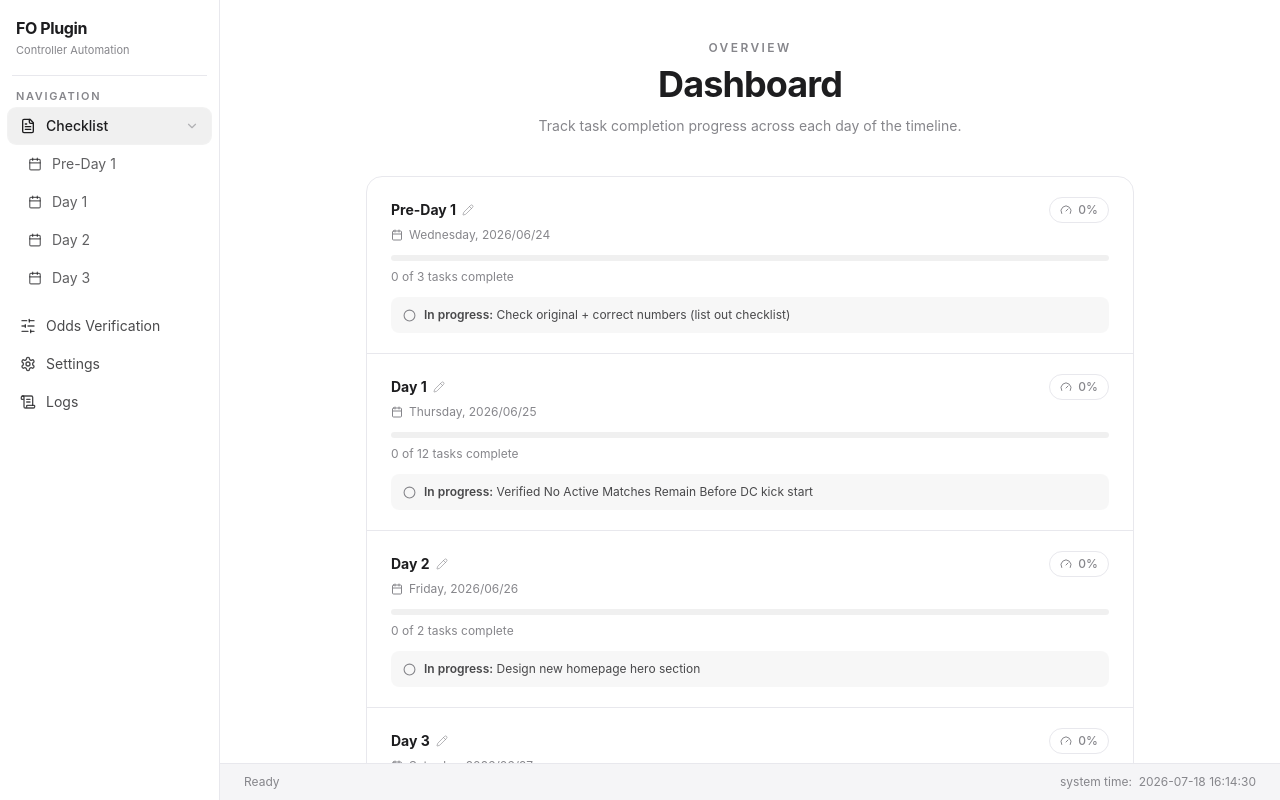
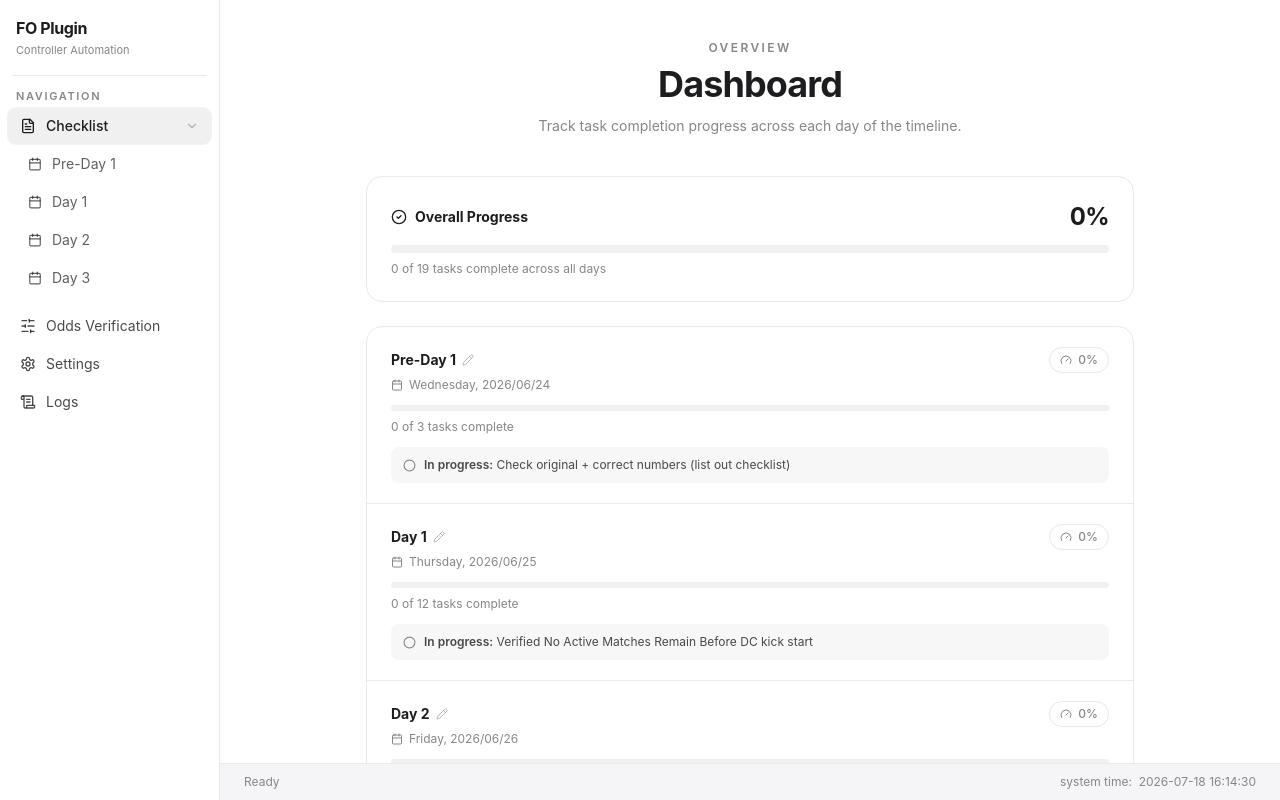
Before and after one commit to felix603102/autmoation_plugin, a React (Vite) app: page / in a window 1280 px wide. Built offline with nearby package versions, Linux system fonts and the light colour scheme.

Commit message:
feat: add global progress overview card to dashboard

```diff
--- a/src/components/pages/ChecklistDashboard.tsx
+++ b/src/components/pages/ChecklistDashboard.tsx
@@ -1,6 +1,6 @@
-import { Calendar, Pencil, Circle, Gauge } from 'lucide-react';
+import { Calendar, Pencil, Circle, Gauge, CheckCircle2 } from 'lucide-react';
 import { TIMELINE_SECTIONS, type PageId } from '@shared/config';
-import { useTimeline } from '../../hooks/useTimelines';
+import { useTimeline, TIMELINES_BY_FILE } from '../../hooks/useTimelines';
 import { useTaskStatus } from '../../contexts/TaskStatusContext';
 import type { TimelineData } from '../../types';
 
@@ -29,6 +29,9 @@ export function ChecklistDashboard({ onOpenSection }: ChecklistDashboardProps) {
         </p>
       </header>
 
+      {/* Global progress overview across all timeline days */}
+      <GlobalSummary />
+
       {/* Stacked panel of day cards, centered and width-constrained */}
       <div className="mx-auto max-w-3xl divide-y divide-hairline rounded-2xl border border-hairline bg-white">
         {TIMELINE_SECTIONS.map((section) => (
@@ -41,6 +44,46 @@ export function ChecklistDashboard({ onOpenSection }: ChecklistDashboardProps) {
             }
           />
         ))}
+      </div>
+    </div>
+  );
+}
+
+/** Aggregate progress card summing task completion across every timeline day. */
+function GlobalSummary() {
+  const { checked } = useTaskStatus();
+
+  let total = 0;
+  let done = 0;
+  for (const [file, timeline] of Object.entries(TIMELINES_BY_FILE)) {
+    for (const task of timeline.tasks) {
+      total += 1;
+      if (checked[`${file}:${task.id}`]) done += 1;
+    }
+  }
+  const percent = total > 0 ? Math.round((done / total) * 100) : 0;
+
+  return (
+    <div className="mx-auto mb-6 max-w-3xl rounded-2xl border border-hairline bg-white p-6">
+      <div className="flex items-center justify-between">
+        <div className="flex items-center gap-2">
+          <CheckCircle2 size={16} className="text-ink" />
+          <span className="text-sm font-bold text-ink">Overall Progress</span>
+        </div>
+        <span className="text-2xl font-bold tracking-tight text-ink">
+          {percent}%
+        </span>
+      </div>
+
+      <div className="mt-3 h-2 w-full overflow-hidden rounded-full bg-black/[0.06]">
+        <div
+          className="h-full rounded-full bg-ink transition-all duration-300"
+          style={{ width: `${percent}%` }}
+        />
+      </div>
+
+      <div className="mt-2 text-xs text-muted">
+        {done} of {total} tasks complete across all days
       </div>
     </div>
   );
```
